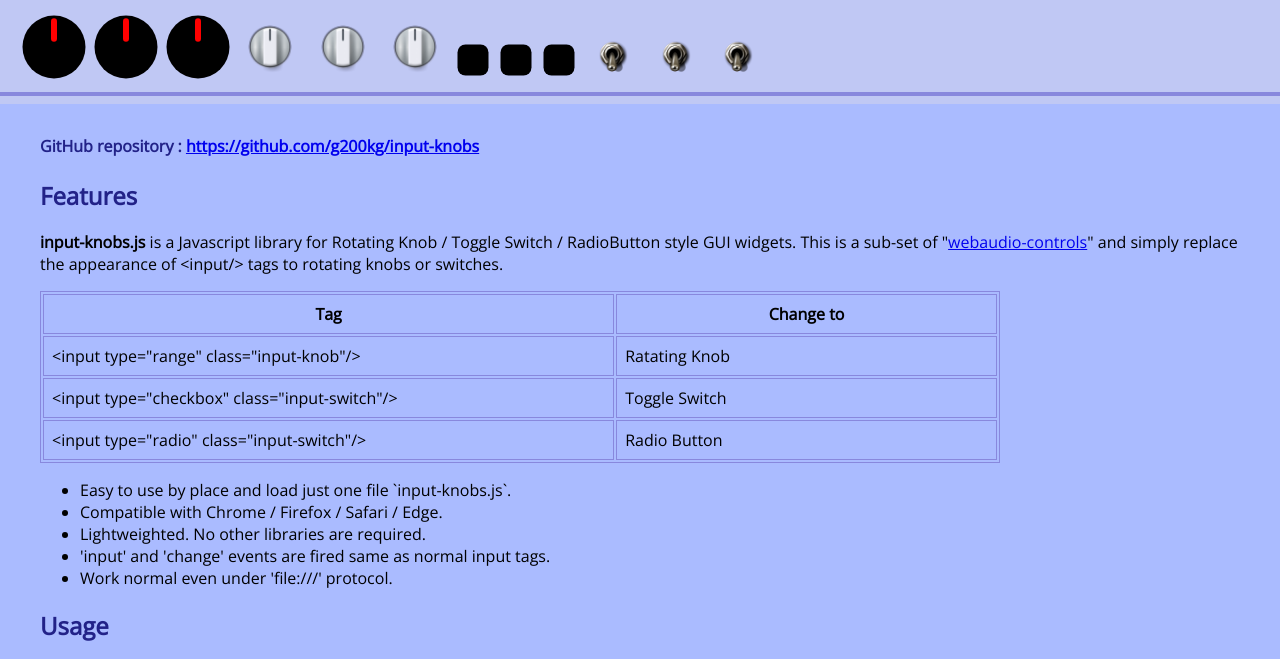
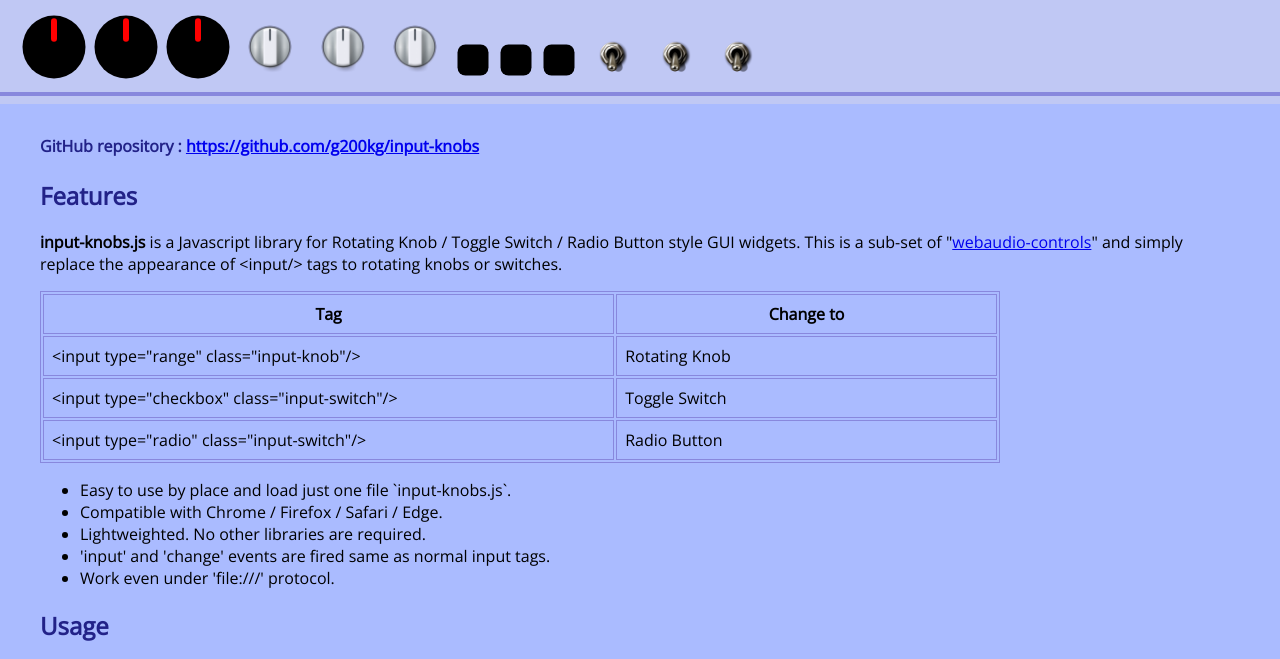
Before and after one commit to g200kg/input-knobs, a plain HTML site: page index.html in a window 1280 px wide. Shown: the part 80-739 px from the top of the page. Drawn offline with nearby package versions, Linux system fonts and the light colour scheme.

Commit message:
fix typo

```diff
--- a/index.html
+++ b/index.html
@@ -52,13 +52,13 @@ hr{
 <div id="contents">
 <h4>GitHub repository : <a href="https://github.com/g200kg/input-knobs">https://github.com/g200kg/input-knobs</a></h4>
   <h2>Features</h2>
-  <p><b>input-knobs.js</b> is a Javascript library for Rotating Knob / Toggle Switch / RadioButton style GUI widgets.
+  <p><b>input-knobs.js</b> is a Javascript library for Rotating Knob / Toggle Switch / Radio Button style GUI widgets.
     This is a sub-set of "<a href="https://github.com/g200kg/webaudio-controls">webaudio-controls</a>"
     and simply replace the appearance of &lt;input/&gt; tags to rotating knobs or switches.
   </p>
   <table>
     <tr><th style="width:60%">Tag</th><th>Change to </th></tr>
-    <tr><td>&lt;input type="range" class="input-knob"/&gt;</td><td>Ratating Knob</td></tr>
+    <tr><td>&lt;input type="range" class="input-knob"/&gt;</td><td>Rotating Knob</td></tr>
     <tr><td>&lt;input type="checkbox" class="input-switch"/&gt;</td><td>Toggle Switch</td></tr>
     <tr><td>&lt;input type="radio" class="input-switch"/&gt;</td><td>Radio Button</td></tr>
   </table>
@@ -67,7 +67,7 @@ hr{
     <li>Compatible with Chrome / Firefox / Safari / Edge.</li>
     <li>Lightweighted. No other libraries are required.</li>
     <li>'input' and 'change' events are fired same as normal input tags.</li>
-    <li>Work normal even under 'file:///' protocol.</li>
+    <li>Work even under 'file:///' protocol.</li>
   </ul>
   <h2>Usage</h2>
   <ul>
```
